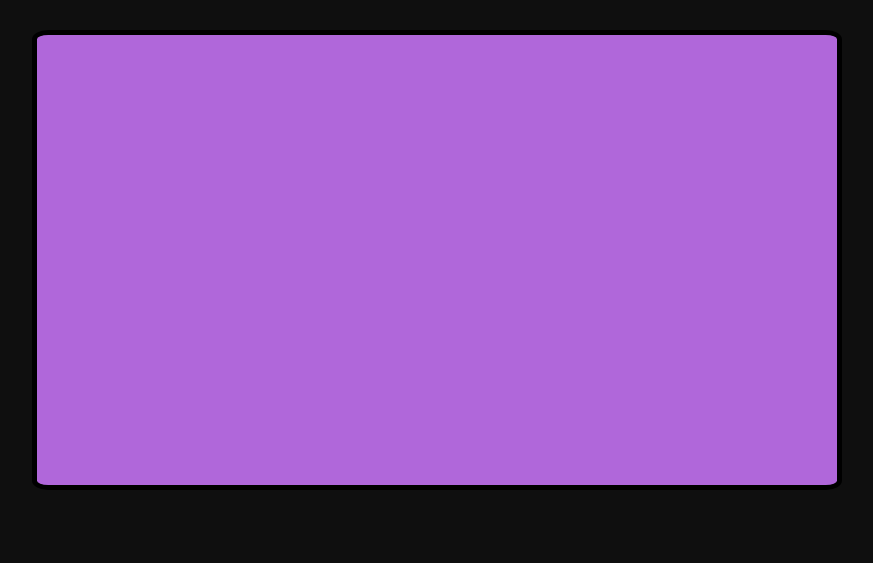
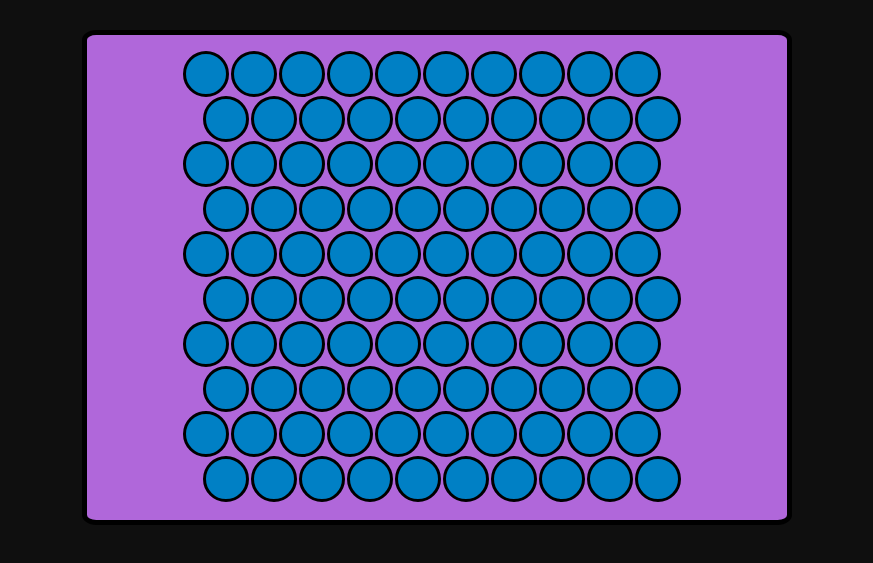
Before and after one commit to jotade13/Encerrar-Gato, a plain HTML site: page index.html in a window 1280 px wide. Shown: the part 95-658 px from the top of the page, without its empty margins (203-1076 px from the left). Drawn offline with Linux system fonts and the light colour scheme.

Commit message:
creando las casillas visualmente

```diff
--- a/game.js
+++ b/game.js
@@ -1,14 +1,30 @@
 class Juego{
     constructor()
     {
+        const juego = document.getElementById("juego");
         let casilla = [];
         for(let i=0;i<10;i++)
         {
+            var divfila = document.createElement("div");
+            divfila.className="fila";
+
+            if(i%2==0)
+            {
+                divfila.id = "fila-par"
+            }else{
+                divfila.id = "filaimpar"
+            }
             casilla[i] = [];
+
             for(let j=0;j<10;j++)
             {
                 casilla[i][j] = new Casilla(i,j);
+                var div = document.createElement("div")
+                div.className = "casillas";
+                div.id = "cas-"+i+"-"+j;
+                divfila.appendChild(div);
             }
+            juego.appendChild(divfila)
         }
         let gato = new Gato();
         _terminado=false;
@@ -27,10 +43,22 @@ class Juego{
         return this._empezado = band;
     }
 
-    function crearJuego()
+   /* crearJuego()
     {
 
+
+        for(let i=0;i<10;i++)
+        {
+            for(let j=0;j<10;j++)
+            {
+                var div = document.createElement("div")
+                div.className = "hexagono";
+                div.id = "hex-"+i+"-"+j;
+                juego.appendChild(div);
+            }
+        }
     }
+    */
 }
 class Casilla{
     constructor(fila,col){
--- a/style.css
+++ b/style.css
@@ -10,12 +10,35 @@ body{
 }
 #juego{
     background-color: rgb(176, 103, 218);
-    width: 800px;
-    height: 450px;
+    width: 700px;
+    height: 470px;
     margin-left: auto;
     margin-right: auto;
     border: 5px;
     border-radius: 2%;
     border-style: solid;
     border-color: black;
+    padding-top: 15px;
 }
+.fila{
+    position: relative;
+    display: flex;
+    height: 45px;
+    width: 500px;
+    margin-left: 115px;
+    margin-right: 100px;
+}
+#fila-par{
+    right: 20px;
+}
+.casillas{
+    position: relative;
+    display: inline-block;
+    background-color: #0080c5;
+    width: 40px;
+    height: 40px;
+    margin: 1px;
+    border-style: solid;
+    border-color: black;
+    border-radius: 50%;
+}
```
